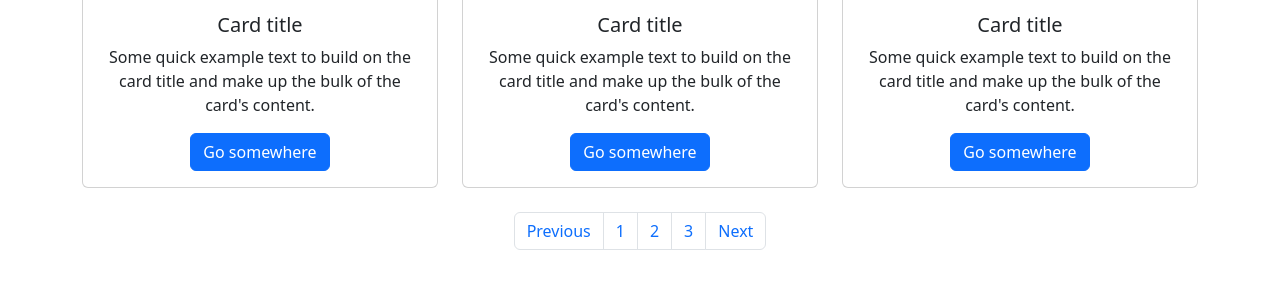
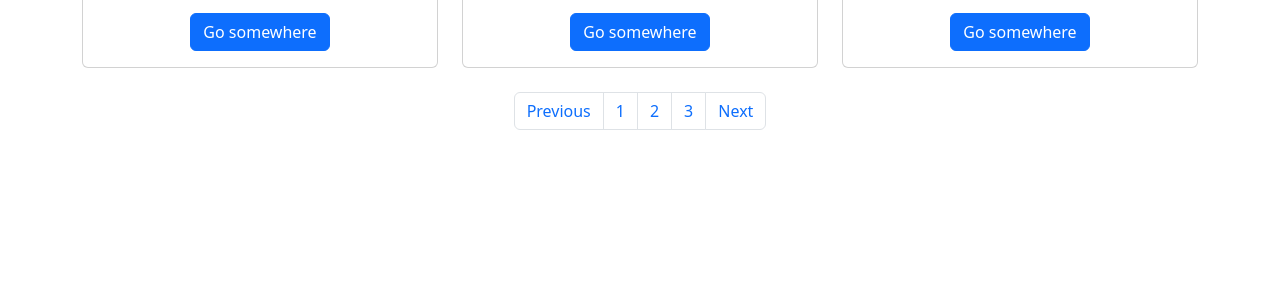
Before and after one commit to polina0s/cats, a website built with Vite: page src/index.html in a window 1280 px wide. Shown: the part 108-396 px from the top of the page. Built offline with nearby package versions, Linux system fonts and the light colour scheme; files whose address does not match are found by name.

Commit message:
fixed layout for card

```diff
--- a/src/index.html
+++ b/src/index.html
@@ -3,7 +3,7 @@
   <head>
     <meta charset="utf-8" />
     <meta name="viewport" content="width=device-width, initial-scale=1" />
-    <title>Bootstrap w/ Vite</title>
+    <title>Cats</title>
     <script type="module" src="./main.js"></script>
   </head>
   <body>
@@ -27,11 +27,6 @@
           <div class="card">
             <img src="./pics/frog.png" class="card-img-top" alt="..." />
             <div class="card-body">
-              <h5 class="card-title">Card title</h5>
-              <p class="card-text">
-                Some quick example text to build on the card title and make up
-                the bulk of the card's content.
-              </p>
               <a href="#" class="btn btn-primary">Go somewhere</a>
             </div>
           </div>
@@ -40,11 +35,6 @@
           <div class="card">
             <img src="./pics/frog.png" class="card-img-top" alt="..." />
             <div class="card-body">
-              <h5 class="card-title">Card title</h5>
-              <p class="card-text">
-                Some quick example text to build on the card title and make up
-                the bulk of the card's content.
-              </p>
               <a href="#" class="btn btn-primary">Go somewhere</a>
             </div>
           </div>
@@ -53,11 +43,6 @@
           <div class="card">
             <img src="./pics/frog.png" class="card-img-top" alt="..." />
             <div class="card-body">
-              <h5 class="card-title">Card title</h5>
-              <p class="card-text">
-                Some quick example text to build on the card title and make up
-                the bulk of the card's content.
-              </p>
               <a href="#" class="btn btn-primary">Go somewhere</a>
             </div>
           </div>
```
